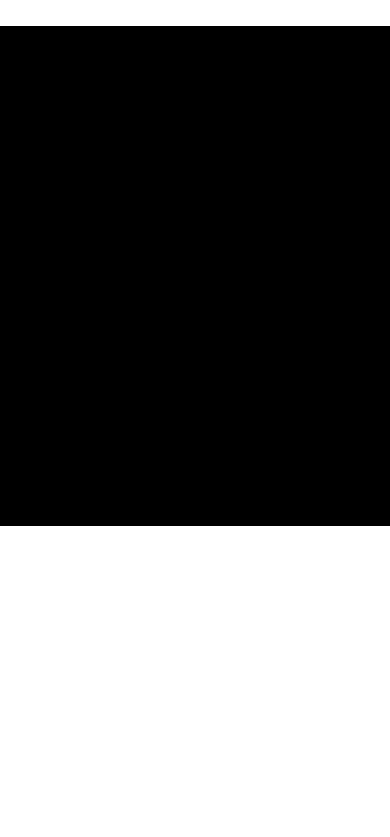
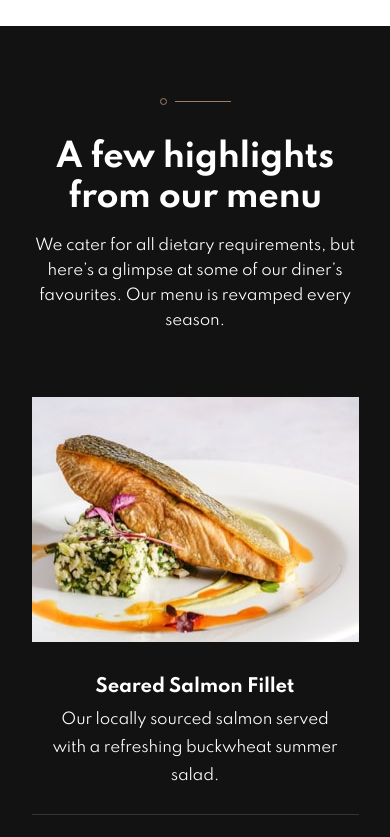
Before and after one commit to brasspetals/fm-dine-restaurant-website, a Svelte app: page / in a window 390 px wide. Shown: the part 2160-2997 px from the top of the page. Before the commit the page ends 2686 px from the top, so only its background shows below. Built offline with nearby package versions, Linux system fonts and the light colour scheme.

Commit message:
Add menu section setup and mobile styling

```diff
--- a/src/App.svelte
+++ b/src/App.svelte
@@ -1,15 +1,17 @@
 <script>
 	import Hero from './components/home/Hero.svelte'
 	import About from './components/home/About.svelte'
+	import Menu from './components/home/Menu.svelte'
 </script>
 
 <Hero/>
 <About/>
+<Menu/>
 <div class="break"></div>
 
 <style>
 	.break {
-		background-color: black;
+		background-color: white;
 		height: 500px;
 		width: 100%;
 	}
--- /dev/null
+++ b/src/components/home/Menu.svelte
@@ -0,0 +1,51 @@
+<script>
+  import MenuList from './MenuList.svelte'
+</script>
+
+<section class="menu">
+  <div class="menu__content">
+    <div class="menu__heading">
+      <svg xmlns="http://www.w3.org/2000/svg" width="71" height="7"><g fill="none" fill-rule="evenodd"><path fill="#9E7F66" d="M15 3h56v1H15z"/><circle cx="3.5" cy="3.5" r="3" stroke="#9E7F66"/></g></svg>
+      <h2>A few highlights from our menu</h2>
+      <p>We cater for all dietary requirements, but here’s a glimpse at some of our diner’s favourites. Our menu is revamped every season.</p>
+    </div>
+    <MenuList/>
+  </div>
+</section>
+
+<style>
+  .menu {
+    color: var(--color-white);
+    background-color: var(--color-soft-black);
+    display: grid;
+    justify-items: center;
+    padding: 4.5rem 1.5rem;
+  }
+
+  .menu__content {
+    display: grid;
+    justify-items: center;
+    width: 100%;
+    max-width: 69.4375rem;
+    gap: 4rem;
+  }
+
+  .menu__heading {
+    display: grid;
+    justify-items: center;
+    text-align: center;
+  }
+
+  svg {
+    margin-bottom: 32px;
+  }
+
+  h2 {
+    max-width: 12ch;
+    margin-bottom: 1rem;
+  }
+
+  p {
+    max-width: 30ch;
+  }
+</style>
--- /dev/null
+++ b/src/components/home/MenuList.svelte
@@ -0,0 +1,54 @@
+<script>
+  import {menu} from '../../scripts/menu.js'
+</script>
+
+<div class="menu__list">
+{#each menu as dish}
+  <div class="dish">
+    <div class="dish__img">
+      <picture>
+        <source media="(min-width: 37.5rem)" srcset="{dish.tabletDesktopSrcset}">
+        <img srcset="{dish.mobileSrcset}" alt="">
+      </picture>
+    </div>
+    <div class="dish__text">
+      <h3>{dish.name}</h3>
+      <p>{dish.description}</p>
+    </div>
+  </div>
+{/each}
+</div>
+
+<style>
+  .menu__list {
+    display: grid;
+    gap: 1.5rem;
+    text-align: center;
+  }
+
+  .dish {
+    display: grid;
+    justify-items: center;
+    gap: 2rem;
+  }
+
+  img {
+    display: block;
+    width: 100%;
+  }
+
+  .dish__text {
+    display: grid;
+    gap: 4px;
+  }
+
+  p {
+    line-height: 1.8667;
+    max-width: 24ch;
+  }
+
+  .dish:not(:last-of-type) {
+    border-bottom: 1px solid hsla(0, 0%, 100%, .15);
+    padding-bottom: 1.5rem;
+  }
+</style>
--- /dev/null
+++ b/src/scripts/menu.js
@@ -0,0 +1,20 @@
+export const menu = [
+  {
+    name: "Seared Salmon Fillet",
+    description: "Our locally sourced salmon served with a refreshing buckwheat summer salad.",
+    mobileSrcset: "./images/homepage/salmon-mobile.jpg, ./images/homepage/salmon-mobile@2x.jpg 2x",
+    tabletDesktopSrcset: "./images/homepage/salmon-desktop-tablet.jpg, ./images/homepage/salmon-desktop-tablet@2x.jpg 2x"
+  },
+  {
+    name: "Rosemary Filet Mignon",
+    description: "Our prime beef served to your taste with a delicious choice of seasonal sides.",
+    mobileSrcset: "./images/homepage/beef-mobile.jpg, ./images/homepage/beef-mobile@2x.jpg 2x",
+    tabletDesktopSrcset: "./images/homepage/beef-desktop-tablet.jpg, ./images/homepage/beef-desktop-tablet@2x.jpg 2x"
+  },
+  {
+    name: "Summer Fruit Chocolate Mousse",
+    description: "Creamy mousse combined with summer fruits and dark chocolate shavings.",
+    mobileSrcset: "./images/homepage/chocolate-mobile.jpg, ./images/homepage/chocolate-mobile@2x.jpg 2x",
+    tabletDesktopSrcset: "./images/homepage/chocolate-desktop-tablet.jpg, ./images/homepage/chocolate-desktop-tablet@2x.jpg 2x"
+  }
+]
```
